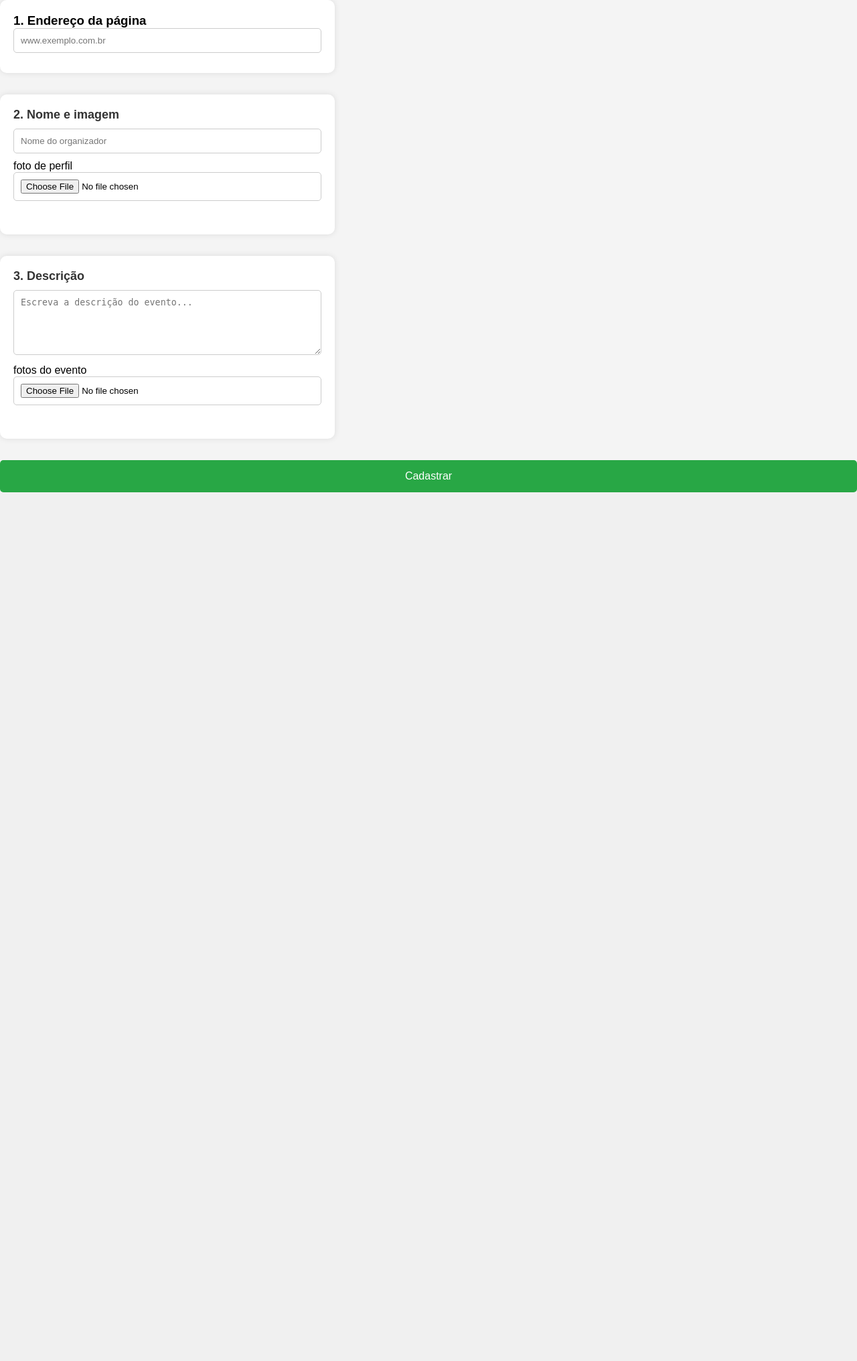
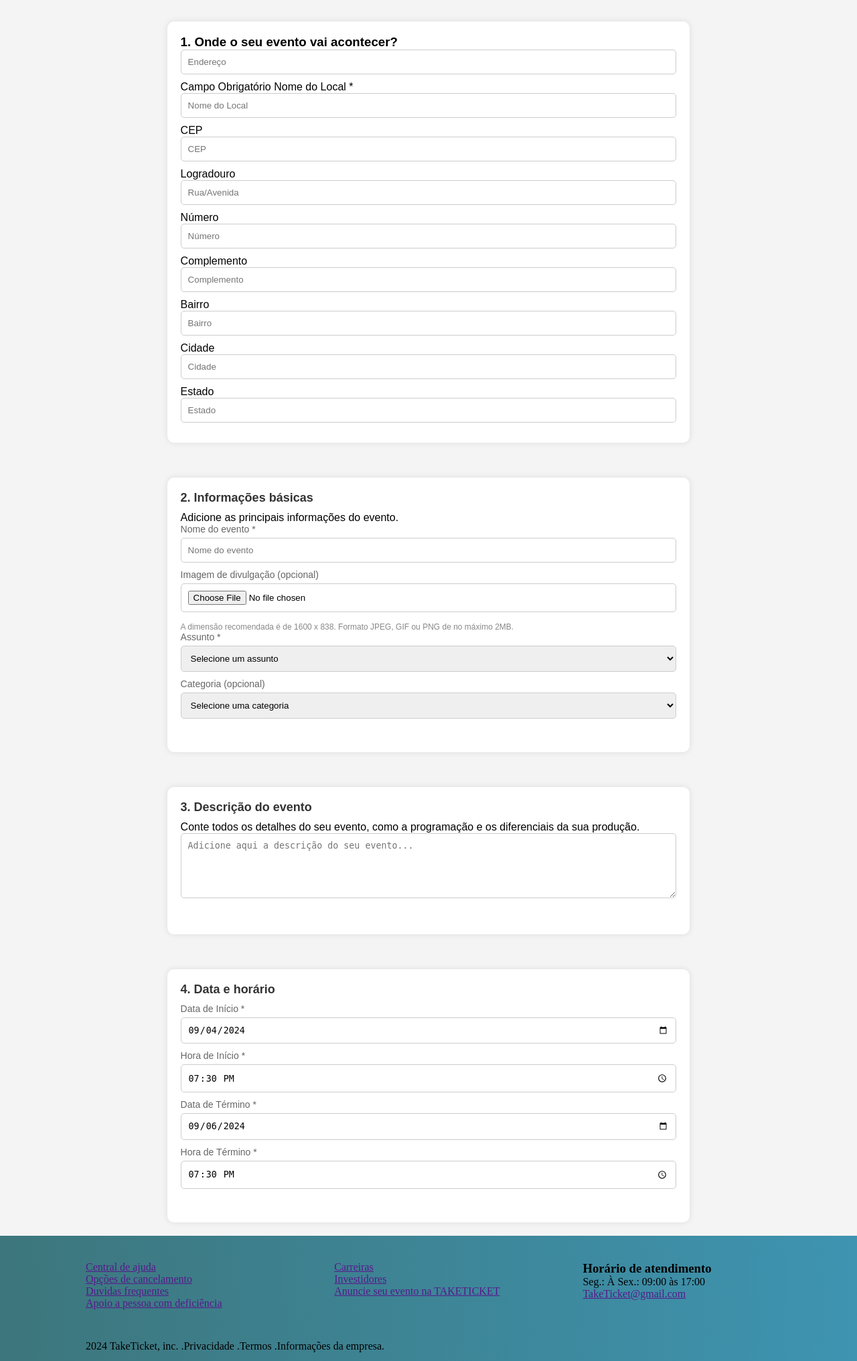
Before and after one commit to ViniciusWilber/TakeTicket, a PHP site: page /cadastroevent.php in a window 1280 px wide. Shown: the part 104-2136 px from the top of the page at 67% size. Before the commit the page ends 839 px from the top, so only its background shows below. Run offline with PHP 8.4, Linux system fonts and the light colour scheme.

Commit message:
cadastroevento

```diff
--- a/cadastroevent.php
+++ b/cadastroevent.php
@@ -9,40 +9,112 @@
 </head>
 
 <body>
-    <head>
-            <?php
-        include_once "header.php"
-      ?>
-    </head>
+
+        <?php include_once "header.php"; ?>
 
     <main>
         <div class="geral">
+            <!-- Seção de Informações Básicas -->
             <div class="container">
                 <div class="section1">
-                <h3>1. Endereço da página</h3>
-                <input type="text" class="input-box" placeholder="www.exemplo.com.br">
-            </div>
-        </div>
-        <div class="container">
-            <div class="section">
-                <h3>2. Nome e imagem</h3>
-                <input type="text" class="input-box" placeholder="Nome do organizador">
-                    <label for="upload-foto">foto de perfil</label>
-                    <input type="file" id="upload-foto" class="input-upload-foto" accept="image/*">
+                    <h3>1. Onde o seu evento vai acontecer?</h3>
+
+
+                    <!-- Campos para endereço -->
+                    <input type="text" id="endereco" name="endereco" class="input-box" placeholder="Endereço">
+                    <span class="small-text">Campo Obrigatório</span>
+
+                    <label for="nome-local">Nome do Local *</label>
+                    <input type="text" id="nome-local" name="nome-local" class="input-box" maxlength="100"
+                        placeholder="Nome do Local">
+
+                    <label for="cep">CEP</label>
+                    <input type="text" id="cep" name="cep" class="input-box" placeholder="CEP">
+
+                    <label for="rua">Logradouro</label>
+                    <input type="text" id="rua" name="rua" class="input-box" placeholder="Rua/Avenida">
+
+                    <label for="numero">Número</label>
+                    <input type="text" id="numero" name="numero" class="input-box" placeholder="Número">
+
+                    <label for="complemento">Complemento</label>
+                    <input type="text" id="complemento" name="complemento" class="input-box" maxlength="250"
+                        placeholder="Complemento">
+
+                    <label for="bairro">Bairro</label>
+                    <input type="text" id="bairro" name="bairro" class="input-box" placeholder="Bairro">
+
+                    <label for="cidade">Cidade </label>
+                    <input type="text" id="cidade" name="cidade" class="input-box" placeholder="Cidade">
+
+                    <label for="estado">Estado</label>
+                    <input type="text" id="estado" name="estado" class="input-box" placeholder="Estado">
 
                 </div>
             </div>
             <div class="container">
                 <div class="section">
-                <h3>3. Descrição</h3>
-                <textarea class="input-box" rows="5" placeholder="Escreva a descrição do evento..."></textarea>
-                <label for="upload-foto">fotos do evento</label>
-                <input type="file" id="upload-foto" class="input-upload-foto" accept="image/*">
+                    <h3>2. Informações básicas</h3>
+                    <p>Adicione as principais informações do evento.</p>
+                    <form>
+                        <label for="nome-evento">Nome do evento *</label>
+                        <input type="text" id="nome-evento" name="nome-evento" placeholder="Nome do evento" required
+                            maxlength="100">
+
+                        <label for="imagem-divulgacao">Imagem de divulgação (opcional)</label>
+                        <input type="file" id="imagem-divulgacao" accept=".jpg, .jpeg, .png, .gif"
+                            aria-describedby="imagem-instrucao">
+                        <small id="imagem-instrucao">A dimensão recomendada é de 1600 x 838. Formato JPEG, GIF ou PNG de
+                            no máximo 2MB.</small>
+
+                        <label for="assunto">Assunto *</label>
+                        <select id="assunto" name="assunto" required>
+                            <option value="">Selecione um assunto</option>
+                            <!-- Adicione outras opções aqui -->
+                        </select>
+
+                        <label for="categoria">Categoria (opcional)</label>
+                        <select id="categoria" name="categoria">
+                            <option value="">Selecione uma categoria</option>
+                            <!-- Adicione outras opções aqui -->
+                        </select>
+                    </form>
                 </div>
             </div>
-        <button class="botao-cadastrar">Cadastrar</button>
+
+            <!-- Seção de Descrição do Evento -->
+            <div class="container">
+                <div class="section">
+                    <h3>3. Descrição do evento</h3>
+                    <p>Conte todos os detalhes do seu evento, como a programação e os diferenciais da sua produção.</p>
+                    <textarea id="descricao-evento" rows="5"
+                        placeholder="Adicione aqui a descrição do seu evento..."></textarea>
                 </div>
+            </div>
+            <div class="container">
+            <div class="section">
+                <h3>4. Data e horário</h3>
+                <label for="data-inicio">Data de Início *</label>
+                <input type="date" id="data-inicio" class="input-box" value="2024-09-04">
+
+                <label for="hora-inicio">Hora de Início *</label>
+                <input type="time" id="hora-inicio" class="input-box" value="19:30">
+
+                <label for="data-termino">Data de Término *</label>
+                <input type="date" id="data-termino" class="input-box" value="2024-09-06">
+
+                <label for="hora-termino">Hora de Término *</label>
+                <input type="time" id="hora-termino" class="input-box" value="19:30">
+            </div>
+            </div>
+        </div>
+        <!-- Seção 5: Ingressos -->
+
     </main>
+        <?php
+        include_once "footer.php";
+        ?>
+
 </body>
 
 </html>
--- a/css/cadastroevent.css
+++ b/css/cadastroevent.css
@@ -5,11 +5,12 @@ body {
 }
 
 .container {
-    width: 500px;
+    width: 61%;
     background-color: #fff;
     padding: 20px;
     box-shadow: 0 0 10px rgba(0, 0, 0, 0.1);
     border-radius: 10px;
+    margin-bottom: 20px;
 }
 
 .section {
@@ -23,13 +24,19 @@ body {
 }
 
 .input-box,
-.image-upload {
+.image-upload,
+textarea,
+select {
     width: 100%;
     padding: 10px;
     border: 1px solid #ccc;
     border-radius: 5px;
     margin-bottom: 10px;
     box-sizing: border-box;
+}
+
+textarea {
+    resize: vertical; /* Permite redimensionamento apenas na vertical */
 }
 
 .image-upload {
@@ -51,8 +58,11 @@ body {
     gap: 2rem;
     font-family: Arial, sans-serif;
     background-color: #f4f4f4;
-    width: 100%;
+    width: ;
+    align-items: center;
+    margin-top: 2rem;
 }
+
 .botao-cadastrar {
     background-color: #28a745;
     color: white;
@@ -68,6 +78,7 @@ body {
 .botao-cadastrar:hover {
     background-color: #218838;
 }
+
 .input-upload-foto {
     width: 100%;
     padding: 10px;
@@ -81,3 +92,43 @@ body {
 .input-upload-foto:hover {
     border-color: #888;
 }
+
+/* Estilos para "Informações Básicas" e "Descrição do Evento" */
+.section label {
+    font-size: 14px;
+    color: #666;
+    display: block;
+    margin-bottom: 5px;
+}
+
+#nome-evento, #imagem-divulgacao, #assunto, #categoria, #descricao-evento {
+    width: 100%;
+    padding: 10px;
+    border: 1px solid #ccc;
+    border-radius: 5px;
+    margin-bottom: 10px;
+    box-sizing: border-box;
+}
+
+.descricao-ia {
+    background-color: #007bff;
+    color: white;
+    border: none;
+    padding: 10px 20px;
+    font-size: 14px;
+    cursor: pointer;
+    border-radius: 5px;
+    margin-top: 10px;
+    transition: background-color 0.3s;
+}
+
+.descricao-ia:hover {
+    background-color: #0056b3;
+}
+
+small {
+    font-size: 12px;
+    color: #888;
+    display: block;
+    margin-top: 5px;
+}
```
Lines whose indentation alone changed are shown as unchanged.
